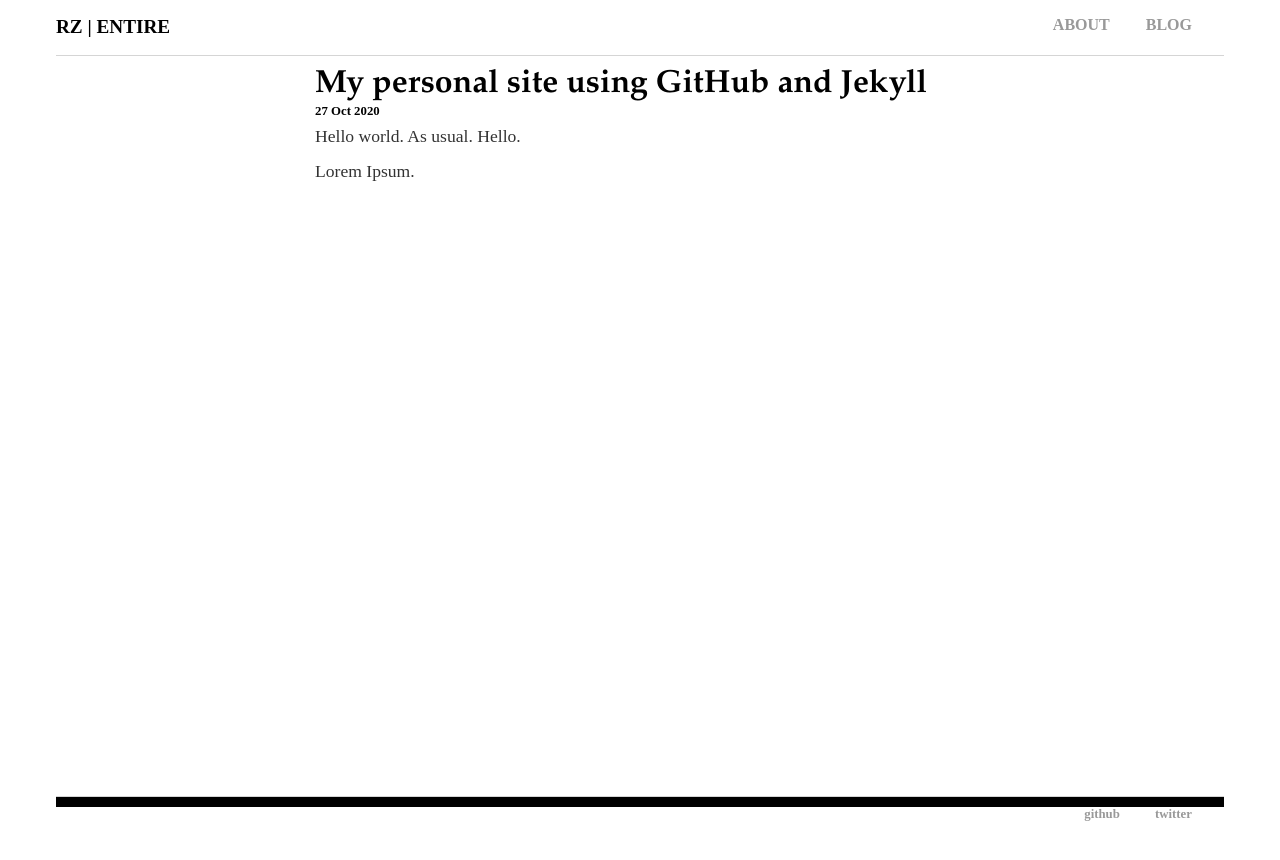
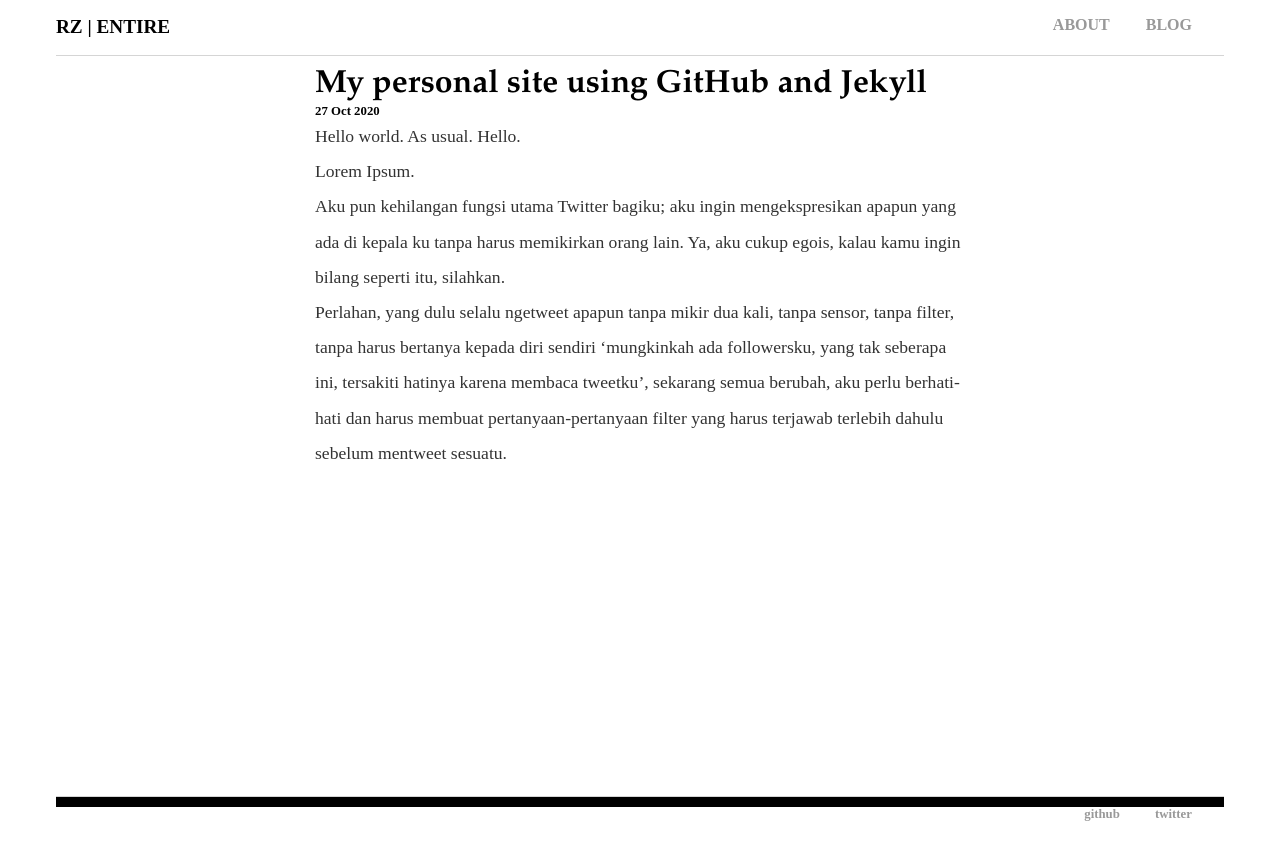
Before and after one commit to rnfitriansyah/rnfitriansyah.github.io, a Jekyll site: the page built from _posts/2020-10-27-rizki-first-site.md, in a window 1280 px wide. Shown: the top 860 px of the page. Built offline with Jekyll 4.4.1, drawn with Linux system fonts in a browser that asks for light colours.

Commit message:
Update 2020-10-27-rizki-first-site.md

```diff
--- a/_posts/2020-10-27-rizki-first-site.md
+++ b/_posts/2020-10-27-rizki-first-site.md
@@ -8,3 +8,7 @@ Hello world. As usual.
 Hello.
 
 Lorem Ipsum.
+
+Aku pun kehilangan fungsi utama Twitter bagiku; aku ingin mengekspresikan apapun yang ada di kepala ku tanpa harus memikirkan orang lain. Ya, aku cukup egois, kalau kamu ingin bilang seperti itu, silahkan.
+
+Perlahan, yang dulu selalu ngetweet apapun tanpa mikir dua kali, tanpa sensor, tanpa filter, tanpa harus bertanya kepada diri sendiri ‘mungkinkah ada followersku, yang tak seberapa ini, tersakiti hatinya karena membaca tweetku’, sekarang semua berubah, aku perlu berhati-hati dan harus membuat pertanyaan-pertanyaan filter yang harus terjawab terlebih dahulu sebelum mentweet sesuatu.
```
